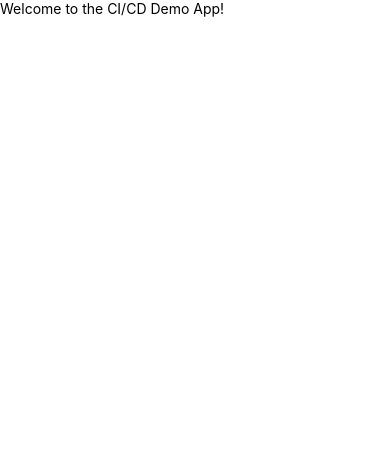
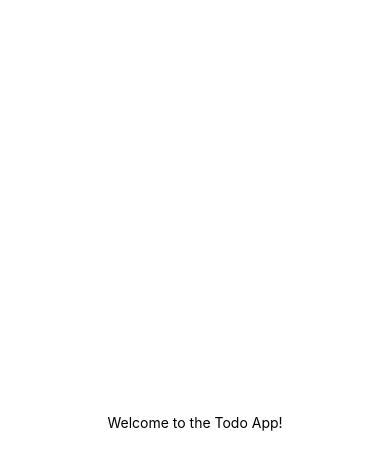
Before and after one commit to madhav-nasit/CICDDemo, a React Native app: screen / in a window 390 px wide. Shown: the top 466 px of the page. Built offline with nearby package versions, Linux system fonts and the light colour scheme.

Commit message:
feat: Message update

```diff
--- a/App.tsx
+++ b/App.tsx
@@ -19,7 +19,7 @@ function App() {
   return (
     <View style={styles.container}>
       <StatusBar barStyle={isDarkMode ? 'light-content' : 'dark-content'} />
-      <Text style={styles.text}>Welcome to the CI/CD Demo App!</Text>
+      <Text style={styles.text}>Welcome to the Todo App!</Text>
     </View>
   );
 }
@@ -27,6 +27,8 @@ function App() {
 const styles = StyleSheet.create({
   container: {
     flex: 1,
+    justifyContent: 'center',
+    alignItems: 'center',
   },
   text: { color: 'black' },
 });
```
